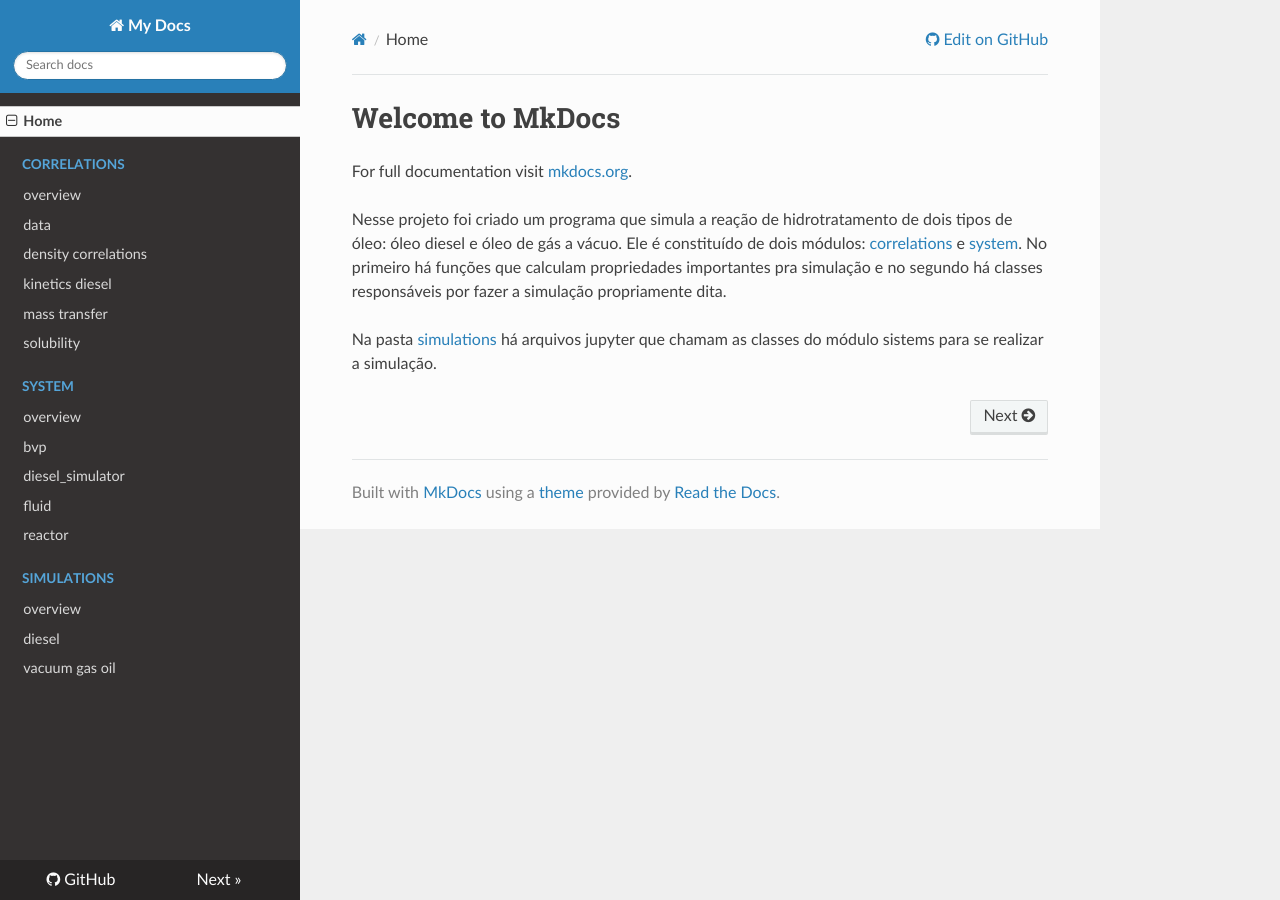
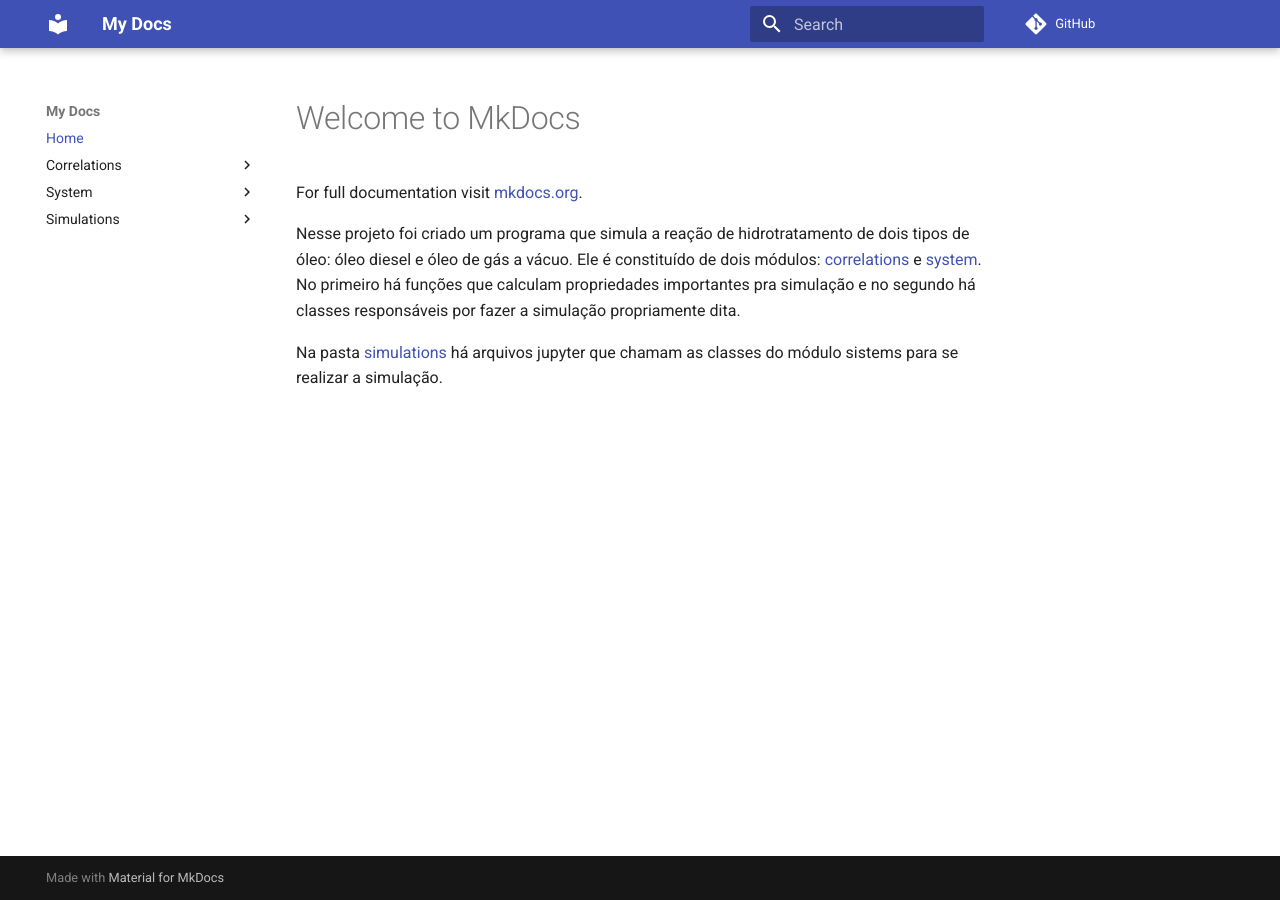
Before and after one commit to Leonardo-Ferreira-byte/Project_Reactor, an MkDocs documentation site: the page built from docs/index.md, in a window 1280 px wide. Built offline with MkDocs 1.6.1 and Material for MkDocs 9.7.7, drawn with Linux system fonts in a browser that asks for light colours; nearby versions of some CDN libraries; comment, search, counter and statistics services are not loaded.

Commit message:
teste deploy

```diff
--- a/mkdocs.yml
+++ b/mkdocs.yml
@@ -20,8 +20,7 @@ nav:
       - overview: simulations/index.md
       - diesel: simulations/diesel.md
       - vacuum gas oil: simulations/vacuum_gas_oil.md
-theme: readthedocs
-# theme:
-#   name: material
+theme:
+  name: material
 extra_javascript:
   - https://cdn.jsdelivr.net/npm/mathjax@3/es5/tex-mml-chtml.js
```
Also changed, not shown: 1 other file.
